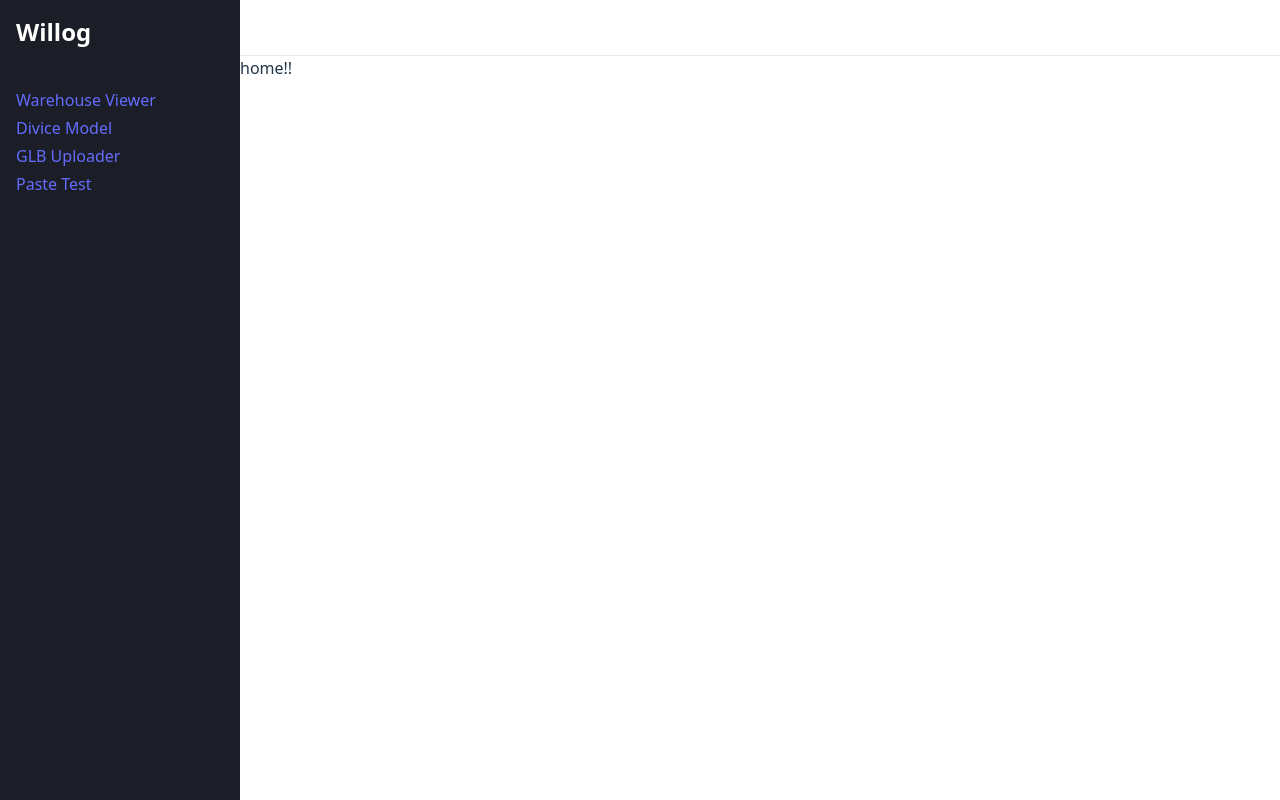
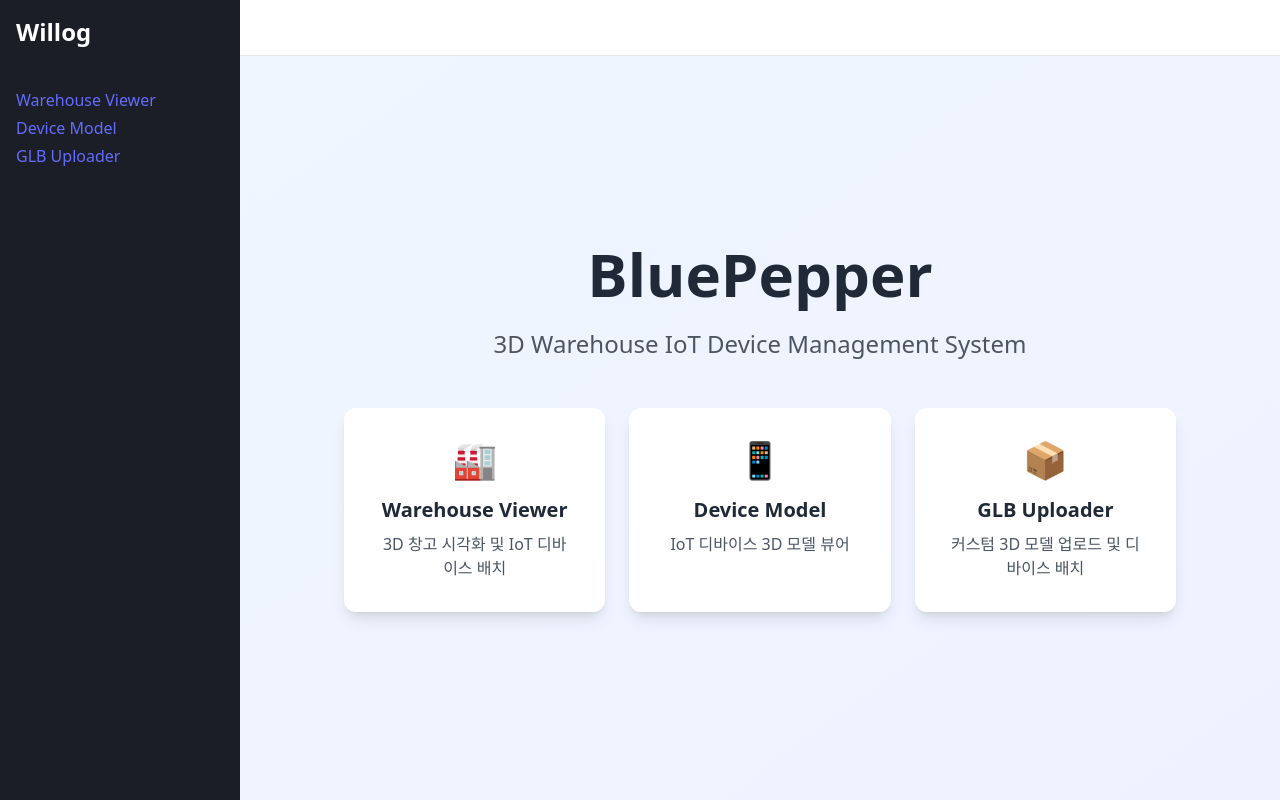
Before and after one commit to caryscho/bluepepper, a React (Vite) app: page / in a window 1280 px wide. Built offline with nearby package versions, Linux system fonts and the light colour scheme.

Commit message:
feat: enhance HomePage and NotFoundPage UI, fix device model path, and remove unused TestPage

```diff
--- a/src/app/ui/Layout.tsx
+++ b/src/app/ui/Layout.tsx
@@ -9,9 +9,8 @@ export default function Layout() {
 
                 <nav className="flex flex-col gap-1 mt-10">
                     <NavLink to="warehouse">Warehouse Viewer</NavLink>
-                    <NavLink to="divice-model">Divice Model</NavLink>
+                    <NavLink to="device-model">Device Model</NavLink>
                     <NavLink to="glb-uploader">GLB Uploader</NavLink>
-                    <NavLink to="test">Paste Test</NavLink>
                 </nav>
             </header>
             <div className="flex flex-col w-full h-screen">
--- a/src/entity/device/ui/DeviceModel3D.tsx
+++ b/src/entity/device/ui/DeviceModel3D.tsx
@@ -33,8 +33,6 @@ function TargetDeviceModel({
             // 기본값으로 T1 사용
             return <DeviceModelT1 {...props} />;
     }
-
-    console.log(deviceType, "deviceType");
 }
 /**
  * 재사용 가능한 디바이스 3D 모델 컴포넌트
--- a/src/entity/device/ui/DeviceModelV2.tsx
+++ b/src/entity/device/ui/DeviceModelV2.tsx
@@ -37,7 +37,6 @@ export default function DeviceModel3D({
     });
 
     const { width, height, depth } = diveSize || deviceType.size;
-    console.log(width, height, depth, "사이즈");
 
     // 둥근 모서리 반경
     const radius = Math.min(width, height, depth) * 0.2;
--- a/src/pages/TestPage.tsx
+++ /dev/null
@@ -1,51 +0,0 @@
-import { useState, useEffect } from "react";
-
-export default function TestPage() {
-    const [text, setText] = useState("");
-    useEffect(() => {
-        const handlePaste = (event: ClipboardEvent) => {
-            const pastedText = event.clipboardData?.getData("text") || "";
-
-            // 1. 탭과 줄바꿈으로 split
-            // 2. 빈 문자열과 공백만 있는 셀 제거
-            // 3. ', '로 join
-            const replacedText = pastedText
-                .split(/[\t\n]/) // 탭과 줄바꿈으로 나누기
-                .filter((cell) => cell.trim() !== "") // 빈 셀 제거
-                .join(", "); // ', '로 결합
-
-            setText(replacedText);
-
-            // console.log("JSON:", JSON.stringify(pastedText));
-            // console.log("탭(\\t) 개수:", (pastedText.match(/\t/g) || []).length);
-            // console.log("줄바꿈(\\n) 개수:", (pastedText.match(/\n/g) || []).length);
-            // console.log("\n각 문자 상세:");
-            // console.log(pastedText.split('').map((char, i) => {
-            //     const code = char.charCodeAt(0);
-            //     let display = char;
-
-            //     if (code === 9) display = '\\t (탭)';
-            //     else if (code === 10) display = '\\n (줄바꿈)';
-            //     else if (code === 13) display = '\\r (캐리지리턴)';
-            //     else if (code === 32) display = '(공백)';
-
-            //     return `[${i}]: "${char}" → ${display} (코드: ${code})`;
-            // }));
-        };
-
-        window.addEventListener("paste", handlePaste);
-
-        // cleanup: 컴포넌트 언마운트 시 이벤트 리스너 제거
-        return () => {
-            window.removeEventListener("paste", handlePaste);
-        };
-    }, []);
-
-    return (
-        <div className="p-4">
-            {/* //T1X75M380804 */}
-            <p className="mb-2 text-lg font-bold">paste text</p>
-            <p className="mb-2">replaced text: {text}</p>
-        </div>
-    );
-}
--- a/src/router.tsx
+++ b/src/router.tsx
@@ -1,16 +1,62 @@
-import { createBrowserRouter, Navigate } from "react-router-dom";
+import { createBrowserRouter } from "react-router-dom";
 import Layout from "./app/ui/Layout";
 import WarehousePage from "./pages/warehouse/ui/WarehousePage";
 import DevicemodelPage from "./pages/device-model/ui/DevicemodelPage";
 import GlbUploaderPage from "./pages/glb-uploader";
-import TestPage from "./pages/TestPage.tsx";
 
 function NotFoundPage() {
-  return <div>404 - Page Not Found</div>;
+  return (
+    <div className="flex items-center justify-center h-full">
+      <div className="text-center">
+        <h1 className="text-6xl font-bold text-gray-300 mb-4">404</h1>
+        <p className="text-xl text-gray-600">Page Not Found</p>
+      </div>
+    </div>
+  );
 }
 
-function HomePage(){
-  return <div>home!!</div>
+function HomePage() {
+  return (
+    <div className="flex flex-col items-center justify-center h-full bg-gradient-to-br from-blue-50 to-indigo-50">
+      <div className="text-center max-w-4xl px-8">
+        <h1 className="text-6xl font-bold text-gray-800 mb-6">
+          BluePepper
+        </h1>
+        <p className="text-2xl text-gray-600 mb-12">
+          3D Warehouse IoT Device Management System
+        </p>
+
+        <div className="grid grid-cols-1 md:grid-cols-3 gap-6 mt-12">
+          <a
+            href="/warehouse"
+            className="p-8 bg-white rounded-xl shadow-lg hover:shadow-2xl transition-all duration-300 hover:-translate-y-1"
+          >
+            <div className="text-4xl mb-4">🏭</div>
+            <h3 className="text-xl font-bold text-gray-800 mb-2">Warehouse Viewer</h3>
+            <p className="text-gray-600">3D 창고 시각화 및 IoT 디바이스 배치</p>
+          </a>
+
+          <a
+            href="/device-model"
+            className="p-8 bg-white rounded-xl shadow-lg hover:shadow-2xl transition-all duration-300 hover:-translate-y-1"
+          >
+            <div className="text-4xl mb-4">📱</div>
+            <h3 className="text-xl font-bold text-gray-800 mb-2">Device Model</h3>
+            <p className="text-gray-600">IoT 디바이스 3D 모델 뷰어</p>
+          </a>
+
+          <a
+            href="/glb-uploader"
+            className="p-8 bg-white rounded-xl shadow-lg hover:shadow-2xl transition-all duration-300 hover:-translate-y-1"
+          >
+            <div className="text-4xl mb-4">📦</div>
+            <h3 className="text-xl font-bold text-gray-800 mb-2">GLB Uploader</h3>
+            <p className="text-gray-600">커스텀 3D 모델 업로드 및 디바이스 배치</p>
+          </a>
+        </div>
+      </div>
+    </div>
+  );
 }
 
 export const router = createBrowserRouter([
@@ -20,7 +66,7 @@ export const router = createBrowserRouter([
     children: [
       {
         index: true,
-        element: <HomePage/>,
+        element: <HomePage />,
       },
       {
         path: "warehouse",
@@ -30,24 +76,17 @@ export const router = createBrowserRouter([
         }
       },
       {
-        path: 'divice-model',
-        element: <DevicemodelPage/>,
+        path: 'device-model',
+        element: <DevicemodelPage />,
         handle: {
           title: "Device Model"
         }
       },
       {
         path: 'glb-uploader',
-        element: <GlbUploaderPage/>,
+        element: <GlbUploaderPage />,
         handle: {
           title: "GLB Uploader"
-        }
-      },
-      {
-        path: 'test',
-        element: <TestPage/>,
-        handle: {
-          title: "Test"
         }
       },
       {
```
